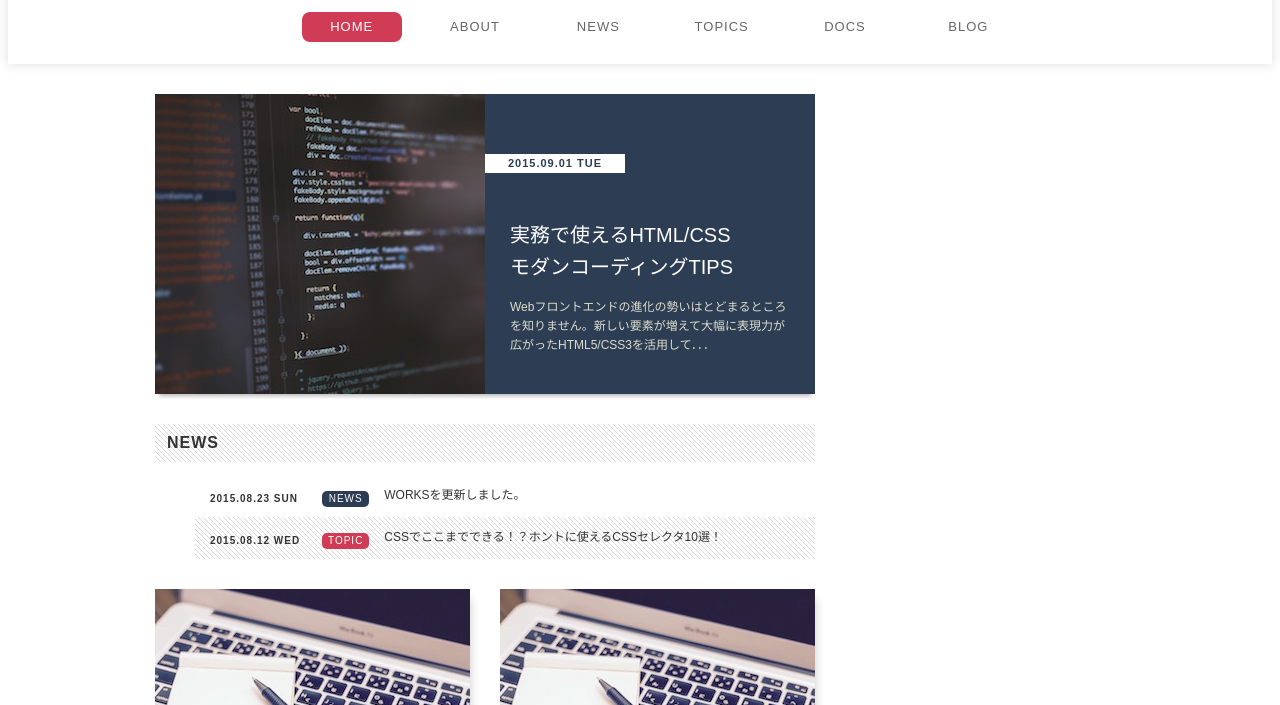
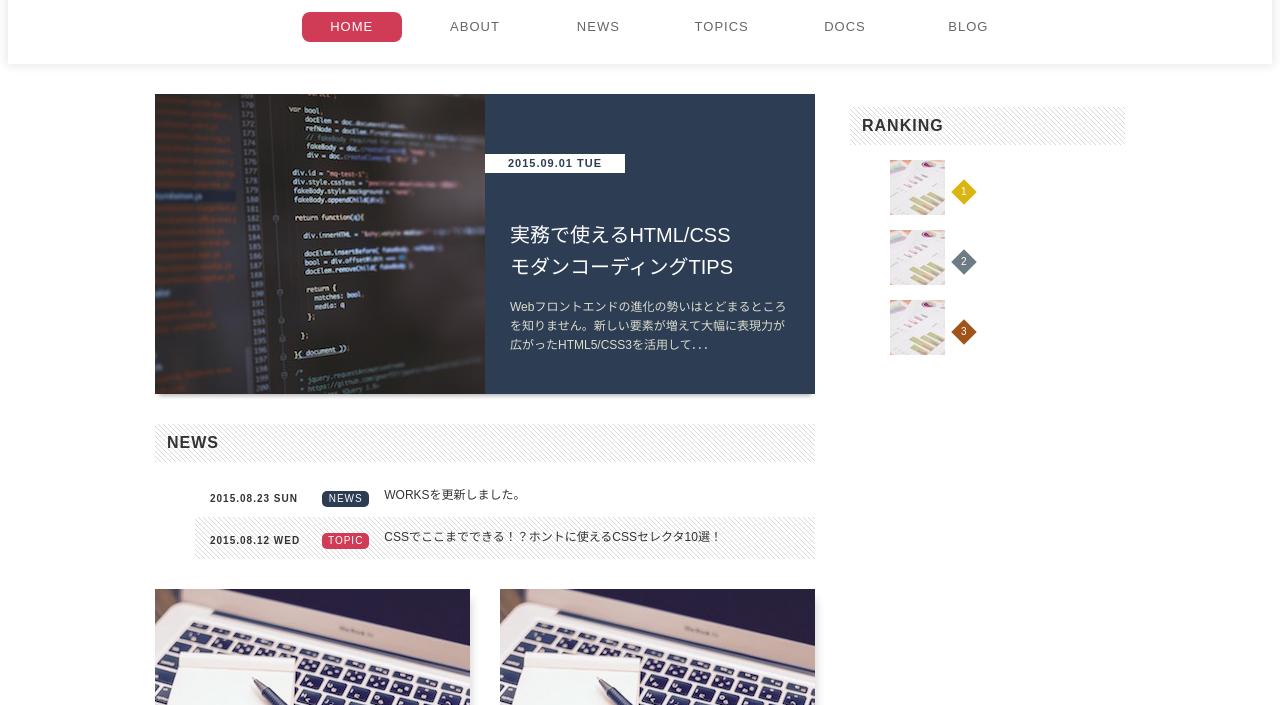
Before and after one commit to yuyakimkim/standard-layout, a plain HTML site: page index.html in a window 1280 px wide. Shown: the part 95-800 px from the top of the page. Drawn offline with Linux system fonts and the light colour scheme.

Commit message:
edited ranking

```diff
--- a/css/style.css
+++ b/css/style.css
@@ -246,3 +246,72 @@ a:link, a:visited, a:hover, a:active {
 .article-box:nth-of-type(even) {
     float: right;
 }
+
+.ranking {
+    margin-bottom: 30px;
+    list-style-type: none;
+    counter-reset: ranking;
+}
+.ranking .ranking-item {
+    margin-top: 15px;
+}
+.ranking .ranking-item a {
+    display: block;
+    font-size: 0;
+    transition: opacity 0.15s;
+}
+.ranking .ranking-item a:hover {
+    opacity: 0.8;
+}
+.ranking .image {
+    width: 55px;
+    height: 55px;
+}
+.ranking .text {
+    display: inline-block;
+    width: 182px;
+    color: #000;
+    vertical-align: top;
+    line-height: 1.5;
+}
+.ranking .order {
+    display: inline-block;
+    width: 18px;
+    height: 18px;
+    margin: 0 10px;
+    border: 1px solid #ccc;
+    color: #aaa;
+    vertical-align: 20px;
+    text-align: center;
+    font-weight: bold;
+    line-height: 16px;
+    -webkit-transform: rotate(45deg);
+    -ms-transform: rotate(45deg);
+    transform: rotate(45deg);
+}
+.ranking .ranking-item:nth-of-type(1) .order,
+.ranking .ranking-item:nth-of-type(2) .order,
+.ranking .ranking-item:nth-of-type(3) .order {
+    border: none;
+    color: #fff;
+    font-weight: normal;
+    line-height: 18px;
+}
+.ranking .ranking-item:nth-of-type(1) .order {
+    background-color: #dab413;
+}
+.ranking .ranking-item:nth-of-type(2) .order {
+    background-color: #6e7b84;
+}
+.ranking .ranking-item:nth-of-type(3) .order {
+    background-color: #a0541a;
+}
+.ranking .order::before {
+    content: counter(ranking);
+    counter-increment: ranking;
+    display: inline-block;
+    font-size: 1.0rem;
+    -webkit-transform: rotate(-45deg);
+    -ms-transform: rotate(-45deg);
+    transform: rotate(-45deg);
+}
--- a/index.html
+++ b/index.html
@@ -74,6 +74,30 @@
                                 </section>
                         </main>
                         <div class="sidemenu">
+                                <h2 class="heading">RANKING</h2>
+                                <ol class="ranking">
+                                        <li class="ranking-item">
+                                                <a href="#">
+                                                        <img class="image" src="./images/ranking.jpg" alt="グラフの画像">
+                                                        <span class="order"></span>
+                                                        <p class="text">HTML/CSSコーディングと切っても切れないWebブラウザのシェア動向をチェックしよう</p>
+                                                </a>
+                                        </li>
+                                        <li class="ranking-item">
+                                                <a href="#">
+                                                        <img class="image" src="./images/ranking.jpg" alt="グラフの画像">
+                                                        <span class="order"></span>
+                                                        <p class="text">HTML/CSSコーディングと切っても切れないWebブラウザのシェア動向をチェックしよう</p>
+                                                </a>
+                                        </li>
+                                        <li class="ranking-item">
+                                                <a href="#">
+                                                        <img class="image" src="./images/ranking.jpg" alt="グラフの画像">
+                                                        <span class="order"></span>
+                                                        <p class="text">HTML/CSSコーディングと切っても切れないWebブラウザのシェア動向をチェックしよう</p>
+                                                </a>
+                                        </li>
+                                </ol>
                         </div>
                 </div>
                 <footer class="footer">
```
